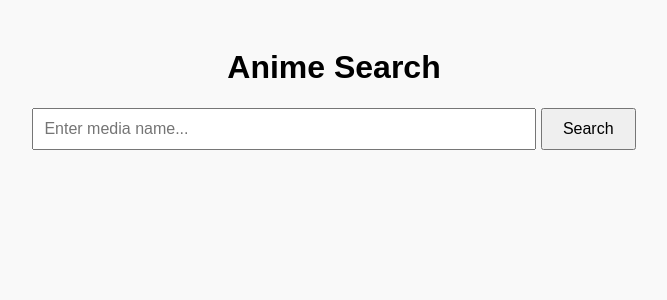
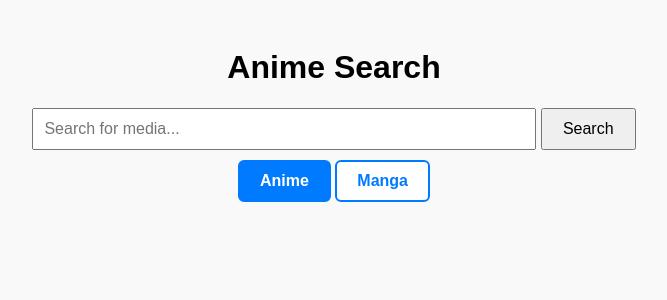
Before and after one commit to ctran42/faveboard, a Flask app: page / in a window 1280 px wide. Shown: the top 300 px of the page, without its empty margins (306-973 px from the left). Run offline with Flask 3, Linux system fonts and the light colour scheme.

Commit message:
added toggles

```diff
--- a/anilistAPI.py
+++ b/anilistAPI.py
@@ -34,8 +34,3 @@ def search_media(query, media_type):
         })
 
     return results
-
-# Example
-results = search_media("attack", "MANGA")
-for entry in results:
-    print(entry)
--- a/app.py
+++ b/app.py
@@ -10,7 +10,7 @@ def index():
     results = []
     if request.method == 'POST':
         query = request.form.get('query')
-        mediaType = request.form.get('mediaType')
+        mediaType = request.form.get('media_type')
         results = anilistAPI.search_media(query, mediaType)
     return render_template('index.html', results=results)
 
--- /dev/null
+++ b/static/script.js
@@ -0,0 +1,10 @@
+const buttons = document.querySelectorAll('.media-btn');
+const hiddenInput = document.getElementById('media-type-input');
+
+buttons.forEach(btn => {
+  btn.addEventListener('click', () => {
+    buttons.forEach(b => b.classList.remove('active'));
+    btn.classList.add('active');
+    hiddenInput.value = btn.dataset.type; // Set hidden input value
+  });
+});
--- a/static/style.css
+++ b/static/style.css
@@ -49,3 +49,26 @@ body {
     margin-top: 10px;
     font-weight: bold;
   }
+
+  .media-toggle {
+    display: flex;
+    justify-content: center;
+    gap: 10px;
+    margin: 20px 0;
+  }
+
+  .media-btn {
+    padding: 10px 20px;
+    border: 2px solid #007bff;
+    background-color: white;
+    color: #007bff;
+    cursor: pointer;
+    border-radius: 6px;
+    font-weight: bold;
+    transition: background-color 0.3s ease;
+  }
+
+  .media-btn.active {
+    background-color: #007bff;
+    color: white;
+  }
--- a/templates/index.html
+++ b/templates/index.html
@@ -8,10 +8,17 @@
 <body>
   <div class="container">
     <h1>Anime Search</h1>
-    <form method="post">
-      <input type="text" name="query" placeholder="Enter media name..." required>
-      <button type="submit">Search</button>
+
+    <form method="POST" action="/">
+        <input type="hidden" name="media_type" id="media-type-input" value="MANGA">
+        <input type="text" name="query" placeholder="Search for media..." required>
+        <button type="submit">Search</button>
     </form>
+
+    <div class="buttons">
+        <button type="button" class="media-btn active" data-type="ANIME">Anime</button>
+        <button type="button" class="media-btn" data-type="MANGA">Manga</button>
+    </div>
 
     {% if results %}
       <div class="results">
@@ -24,5 +31,6 @@
       </div>
     {% endif %}
   </div>
+  <script src="{{ url_for('static', filename='script.js') }}"></script>
 </body>
 </html>
```
